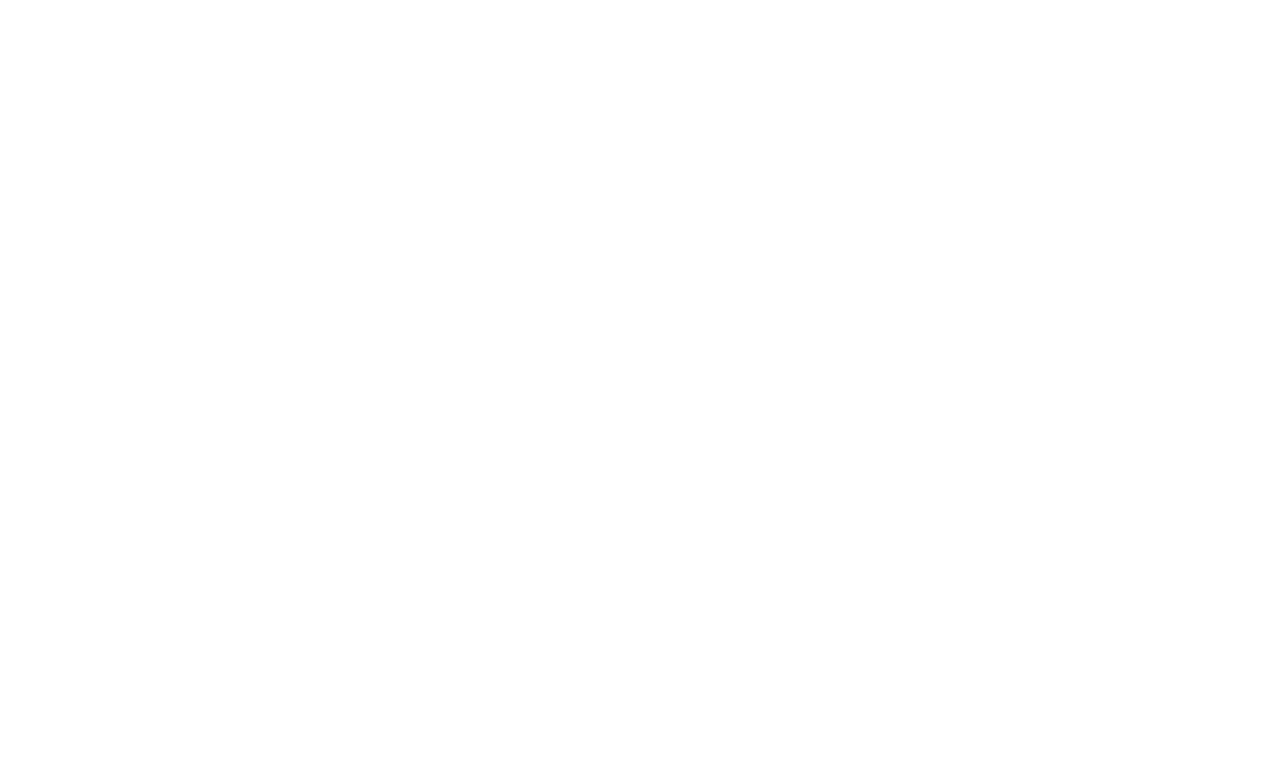
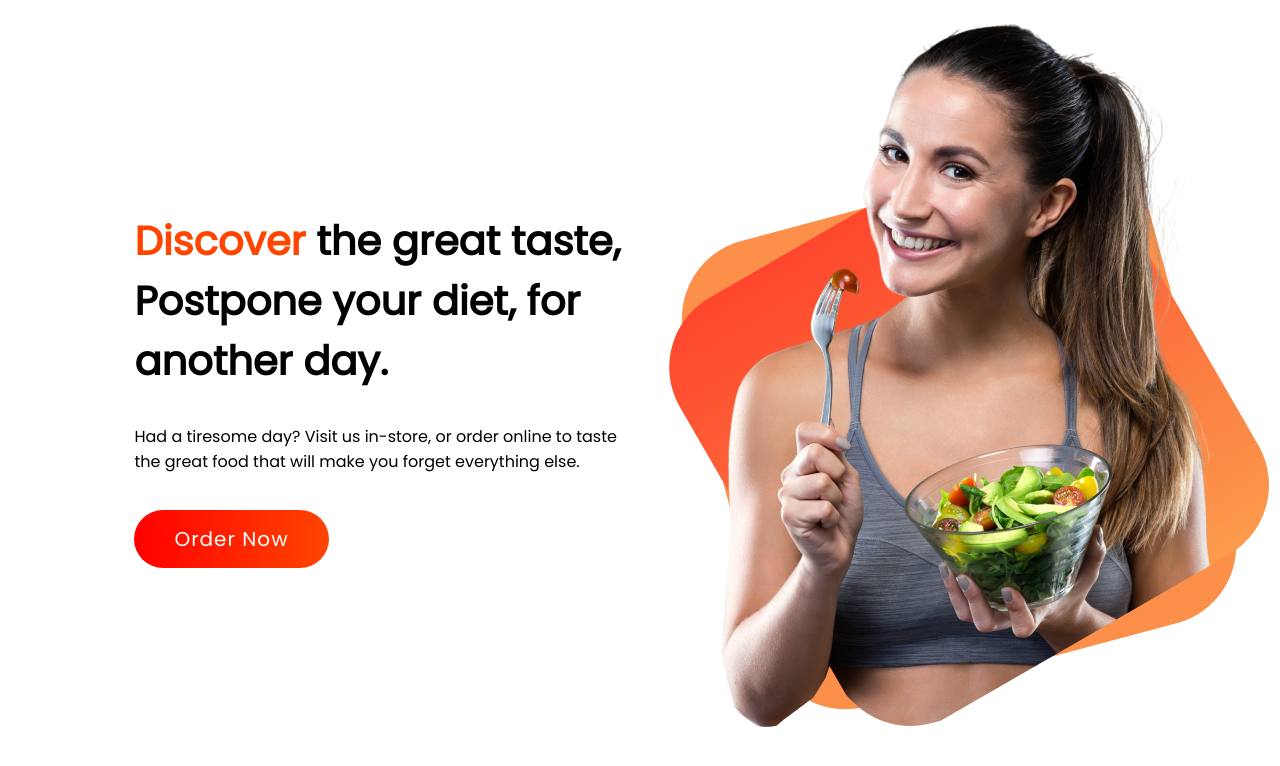
Before and after one commit to Meeftah0318/food-lovers, a plain HTML site: page index.html in a window 1280 px wide. Drawn offline with Linux system fonts and the light colour scheme.

Commit message:
css added

```diff
--- a/index.html
+++ b/index.html
@@ -6,9 +6,29 @@
     <meta http-equiv="X-UA-Compatible" content="IE=edge">
     <meta name="viewport" content="width=device-width, initial-scale=1.0">
     <title>Food-Lovers</title>
+    <link rel="preconnect" href="https://fonts.googleapis.com">
+    <link rel="preconnect" href="https://fonts.gstatic.com" crossorigin>
+    <link href="https://fonts.googleapis.com/css2?family=Poppins&display=swap" rel="stylesheet">
+    <link rel="stylesheet" href="style.css">
 </head>
 
 <body>
+    <section class="header">
+        <div class="half-width">
+            <h1>
+                <span class="focus-color">Discover</span> the great taste, <br> Postpone your diet, for another
+                day.
+            </h1>
+            <p>
+                Had a tiresome day? Visit us in-store, or order online to taste the great food that will make you forget
+                everything else.
+            </p>
+            <a class="button" href="http://www.google.com" target="_blank"> Order Now </a>
+        </div>
+        <div class="half-width">
+            <img src="images/top-image.png" alt="">
+        </div>
+    </section>
 
 </body>
 
--- a/style.css
+++ b/style.css
@@ -0,0 +1,34 @@
+body{
+    font-family: 'Poppins', sans-serif;
+}
+
+.header {
+    display: flex;
+    width: 80%;
+    margin: 0 auto;
+}
+h1{
+    font-size: 40px;
+    padding-top: 170px;
+}
+p{
+    margin-bottom: 50px;
+}
+
+.focus-color{
+    color: orangered;
+}
+
+.half-width{
+    width: 50%;
+}
+
+.button{
+    text-decoration: none;
+    font-size: 20px;
+    color: white;
+    background-image: linear-gradient(to right,red, orangered);
+    padding: 15px 40px;
+    border-radius: 30px;
+    letter-spacing: 1px;
+}
```
Also changed, not shown: images/about-bg.jpg (added), images/top-bg.jpg (added), images/top-image.png (added).
